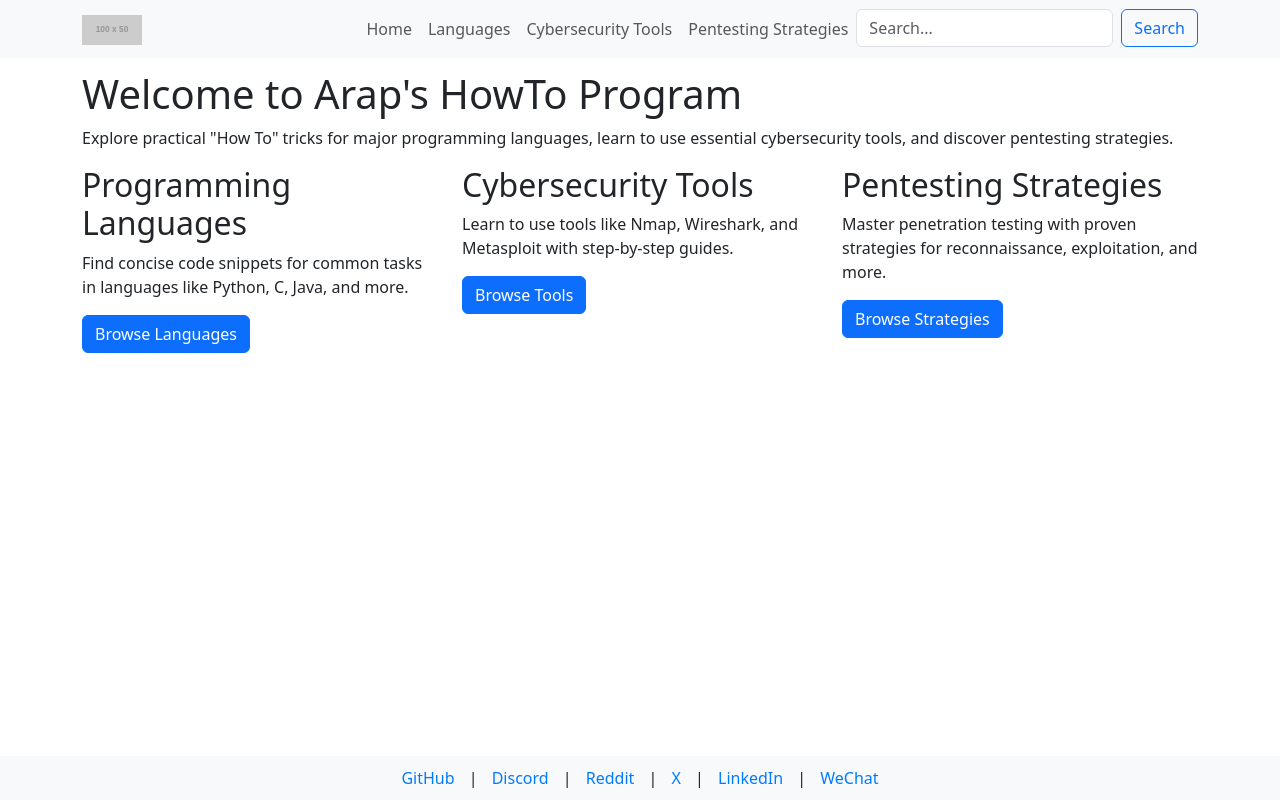
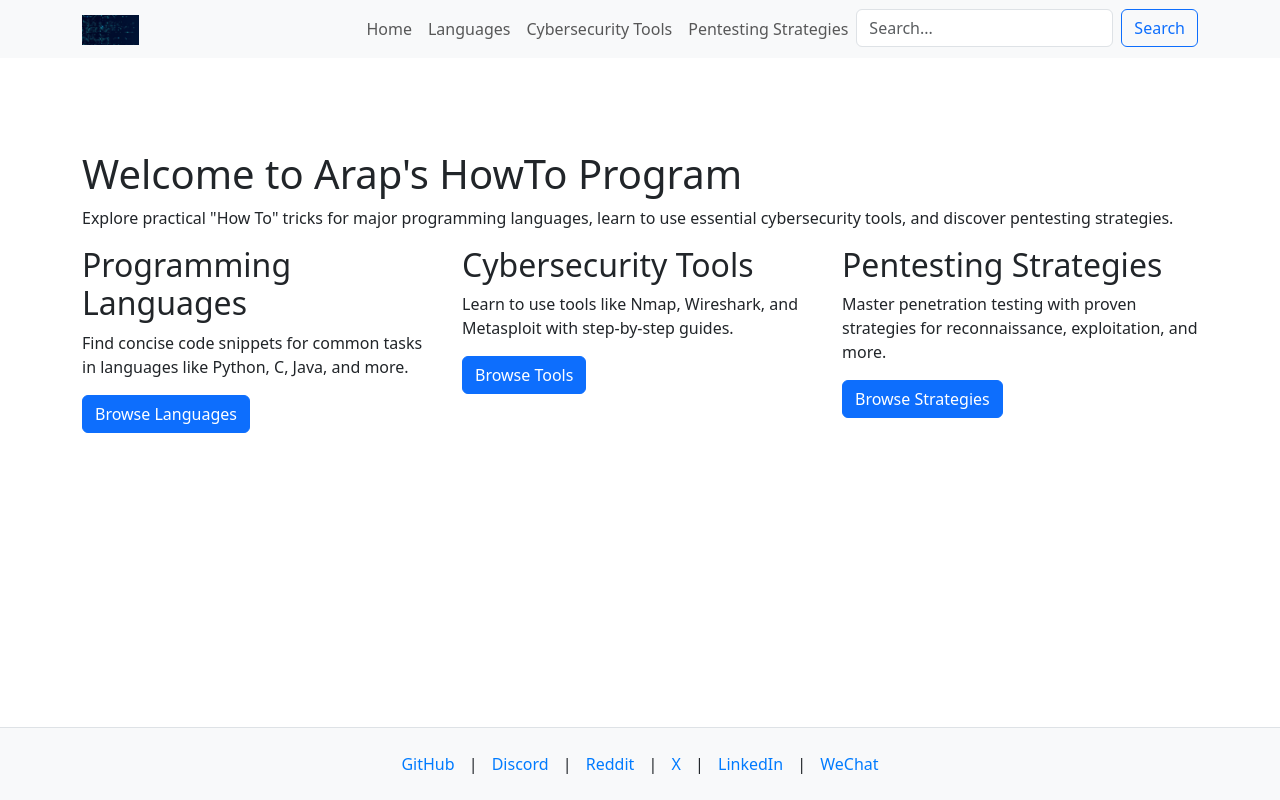
Before and after one commit to ArapKBett/HowTo, a Flask app: page / in a window 1280 px wide. Run offline with Flask 3, Linux system fonts and the light colour scheme; grey boxes labelled with a size stand in for pictures from a placeholder-image service; some libraries are stand-ins or nearby versions.

Commit message:
Update base.html

```diff
--- a/src/templates/base.html
+++ b/src/templates/base.html
@@ -1,8 +1,8 @@
 <!DOCTYPE html>
 <html lang="en">
 <head>
-    <meta charset="UTF-8">
-    <meta name="viewport" content="width=device-width, initial-scale=1.0">
+  <meta charset="UTF-8" />
+  <meta name="viewport" content="width=device-width, initial-scale=1.0" />
   <title>{% block title %}Arap's HowTo{% endblock %}</title>
   <link href="https://cdn.jsdelivr.net/npm/bootstrap@5.3.0/dist/css/bootstrap.min.css" rel="stylesheet">
   <link rel="stylesheet" href="{{ url_for('static', filename='css/style.css') }}">
@@ -12,25 +12,17 @@
   <nav class="navbar navbar-expand-lg navbar-light bg-light fixed-top">
     <div class="container">
       <a class="navbar-brand" href="/">
-                <img src="https://via.placeholder.com/100x50.png?text=HowTo" alt="HowTo Logo">
+        <img src="{{ url_for('static', filename='img/logo.png') }}" alt="HowTo Logo" height="50">
       </a>
       <button class="navbar-toggler" type="button" data-bs-toggle="collapse" data-bs-target="#navbarNav">
         <span class="navbar-toggler-icon"></span>
       </button>
       <div class="collapse navbar-collapse" id="navbarNav">
         <ul class="navbar-nav ms-auto">
-                    <li class="nav-item">
-                        <a class="nav-link" href="/">Home</a>
-                    </li>
-                    <li class="nav-item">
-                        <a class="nav-link" href="/languages">Languages</a>
-                    </li>
-                    <li class="nav-item">
-                        <a class="nav-link" href="/tools">Cybersecurity Tools</a>
-                    </li>
-                    <li class="nav-item">
-                        <a class="nav-link" href="/strategies">Pentesting Strategies</a>
-                    </li>
+          <li class="nav-item"><a class="nav-link" href="/">Home</a></li>
+          <li class="nav-item"><a class="nav-link" href="/languages">Languages</a></li>
+          <li class="nav-item"><a class="nav-link" href="/tools">Cybersecurity Tools</a></li>
+          <li class="nav-item"><a class="nav-link" href="/strategies">Pentesting Strategies</a></li>
           <li class="nav-item">
             <form class="d-flex" action="/search" method="GET">
               <input class="form-control me-2" type="search" name="q" placeholder="Search..." aria-label="Search">
@@ -43,14 +35,13 @@
   </nav>
 
   <!-- Content -->
-    <div class="container">
-        {% block content %}
-        {% endblock %}
+  <div class="container" style="margin-top: 80px;">
+    {% block content %}{% endblock %}
   </div>
 
   <!-- Footer -->
-    <footer class="footer">
-        <div class="container">
+  <footer class="footer py-4 mt-5 bg-light border-top">
+    <div class="container text-center">
       <a href="https://github.com" target="_blank">GitHub</a> |
       <a href="https://discord.com" target="_blank">Discord</a> |
       <a href="https://reddit.com" target="_blank">Reddit</a> |
```
Lines whose indentation alone changed are shown as unchanged.
